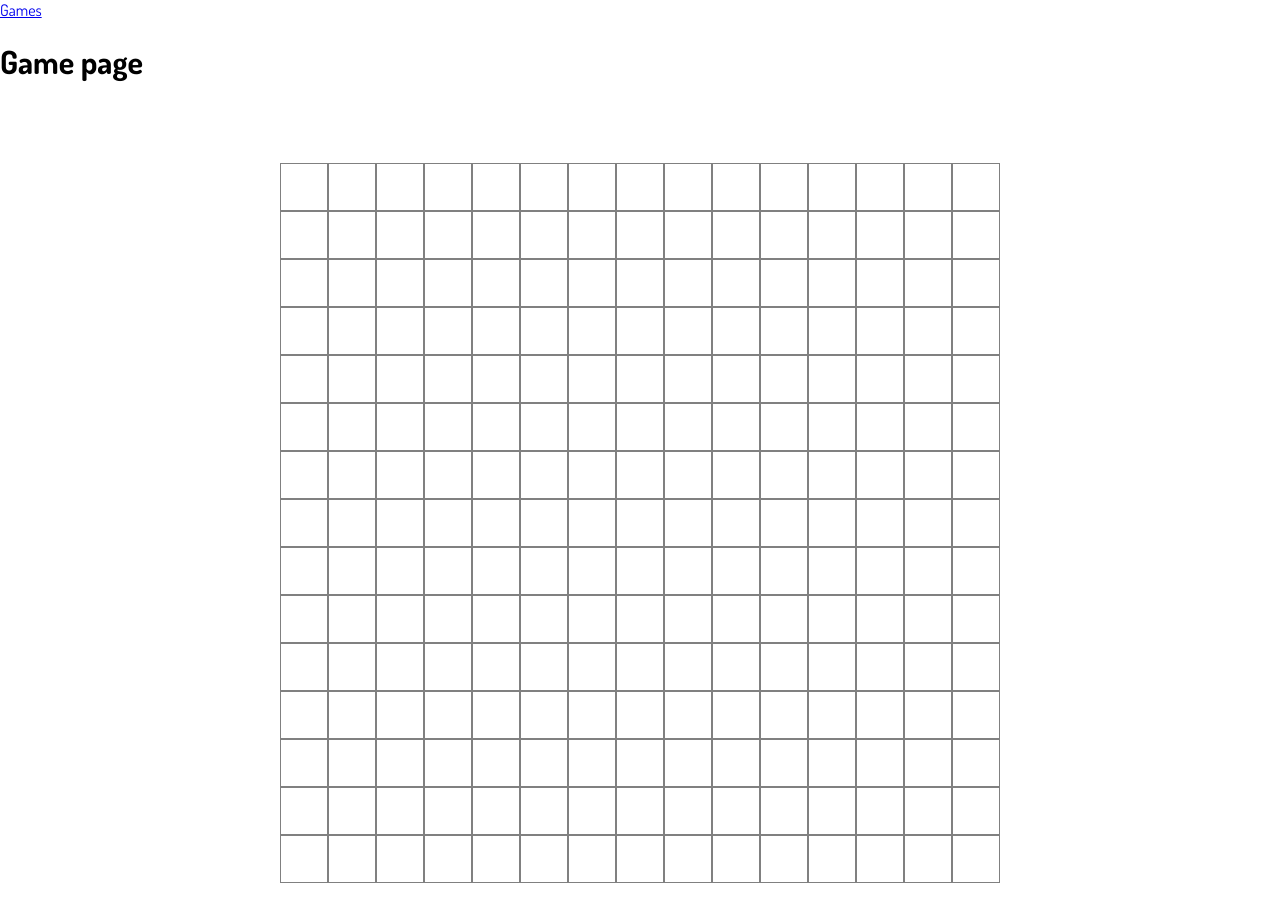
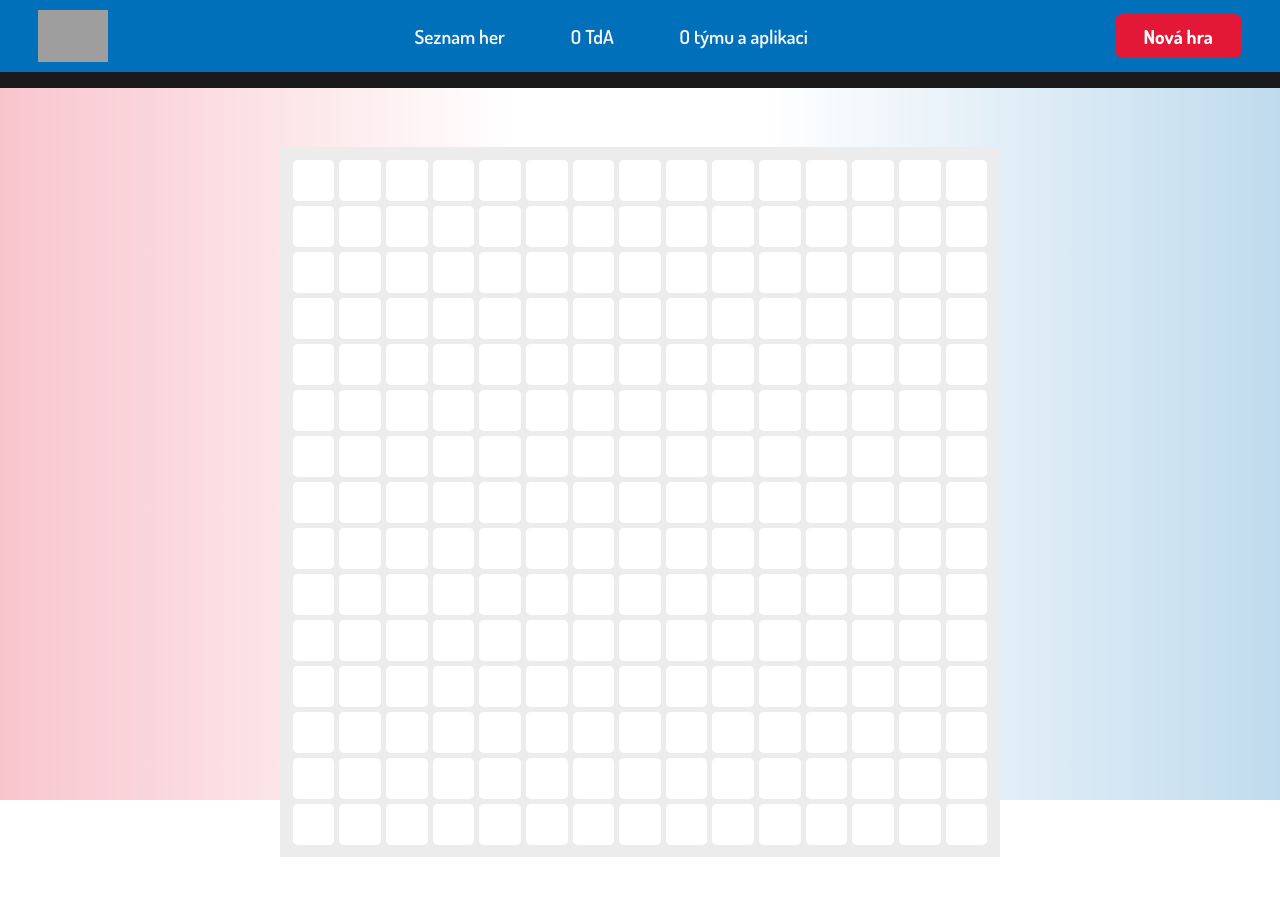
Before and after one commit to l-merta/TdA25-Buraci, a React (Vite) app in the folder client/: page /game in a window 1280 px wide. Shown: the top 922 px of the page. Built offline with nearby package versions, Linux system fonts and the light colour scheme; grey boxes are pictures that could not be loaded.

Commit message:
GameBoard design

```diff
--- a/client/src/components/Header.tsx
+++ b/client/src/components/Header.tsx
@@ -4,11 +4,11 @@ import { Link } from "react-router-dom";
 const Header = () => {
   return (
     <header>
-      <img src="/images/logos/Think-different-Academy_LOGO_oficialni-bile.png" alt="" />
+      <Link to="/"><img src="/images/logos/Think-different-Academy_LOGO_oficialni-bile.png" alt="" /></Link>
       <div className="actions">
-        <Link to="/game" className='button button-empty'>Seznam her</Link>
-        <Link to="/game" className='button button-empty'>O TdA</Link>
-        <Link to="/game" className='button button-empty'>O týmu a aplikaci</Link>
+        <Link to="/games" className='button button-empty'>Seznam her</Link>
+        <Link to="/think-different-academy" className='button button-empty'>O TdA</Link>
+        <Link to="/about-team" className='button button-empty'>O týmu a aplikaci</Link>
       </div>
       <Link to="/game" className='button button-red'>Nová hra</Link>
     </header>
--- a/client/src/pages/Game.tsx
+++ b/client/src/pages/Game.tsx
@@ -1,13 +1,17 @@
-import { Link } from "react-router-dom";
+//import { Link } from "react-router-dom";
 
+import Header from "./../components/Header";
 import GameBoard from "./../components/GameBoard";
 
 const Game = () => {
   return (
     <>
-      <Link to="/games">Games</Link>
-      <h1>Game page</h1>
-      <GameBoard size={15} />
+      <Header />
+      <div className="bg-grad"></div>
+      <div className="main-game">
+        {/* <Link to="/games">Games</Link> */}
+        <GameBoard size={15} />
+      </div>
     </>
   )
 }
--- a/client/src/pages/Home.tsx
+++ b/client/src/pages/Home.tsx
@@ -4,7 +4,7 @@ import { Link } from "react-router-dom";
 
 import Effect from './../components/Effect';
 import Header from './../components/Header';
-import Footer from './../components/Footer';
+//import Footer from './../components/Footer';
 
 function App() {
   return (
--- a/client/src/styles/game.css
+++ b/client/src/styles/game.css
@@ -1,3 +1,8 @@
+.main-game {
+  position: relative;
+  top: var(--header-h);
+}
+
 .game-board-container {
   width: 45rem;
   margin: 0 auto;
@@ -11,15 +16,18 @@
   text-align: center;
 }
 .game-board-container .game-board {
-  aspect-ratio: 1/1;
+  background-color: var(--c10);
   width: 100%;
   max-width: 45rem;
   margin: 0 auto;
+  padding: 0.8rem;
   display: grid;
+  gap: 5px;
 }
 .game-board-container .game-board .field {
+  background-color: var(--c4);
   font: 600 2rem var(--f1);
-  border: 1px solid gray;
+  border-radius: 0.3rem;
   cursor: pointer;
   display: flex;
   justify-content: center;
--- a/client/src/styles/game.scss
+++ b/client/src/styles/game.scss
@@ -1,3 +1,7 @@
+.main-game {
+    position: relative;
+    top: var(--header-h);
+}
 .game-board-container {
   width: 45rem;
   margin: 0 auto;
@@ -11,17 +15,20 @@
       text-align: center;
   }
   .game-board {
-      //background-color: red;
-      aspect-ratio: 1/1;
+      background-color: var(--c10);
+      //aspect-ratio: 1/1;
       width: 100%;
       max-width: 45rem;
       margin: 0 auto;
+      padding: 0.8rem;
       display: grid;
-      //grid-template-columns: repeat(var(--size), 1fr);
+      gap: 5px;
 
       .field {
+        background-color: var(--c4);
         font: 600 2rem var(--f1);
-          border: 1px solid gray;
+        //border: 3px solid var(--c10);
+        border-radius: 0.3rem;
         cursor: pointer;
         display: flex;
         justify-content: center;
--- a/client/src/styles/index.css
+++ b/client/src/styles/index.css
@@ -8,7 +8,7 @@
   --c7: #395A9A;
   --c8: #724479;
   --c9: #AB2E58;
-  --c10: #dddddd;
+  --c10: #ececec;
   --c-warn: rgb(247, 66, 66);
 
   --f1: "Dosis";
--- a/client/src/styles/main.css
+++ b/client/src/styles/main.css
@@ -29,6 +29,8 @@ header img {
 }
 header a {
   height: 100%;
+  display: flex;
+  align-items: center;
 }
 header .actions {
   display: flex;
@@ -80,7 +82,7 @@ main nav {
   margin: 0 auto;
   display: flex;
   justify-content: center;
-  align-items: center;
+  align-items: start;
   gap: 2rem;
 }
 .sec-ai .s1 {
--- a/client/src/styles/main.scss
+++ b/client/src/styles/main.scss
@@ -29,6 +29,8 @@ header {
     }
     a {
         height: 100%;
+        display: flex;
+        align-items: center;
     }
     .actions {
         display: flex;
@@ -81,7 +83,7 @@ main {
     margin: 0 auto;
     display: flex;
     justify-content: center;
-    align-items: center;
+    align-items: start;
     gap: 2.0rem;
 
     .s1 {
```
Also changed, not shown: 2 other files (tests, documents, lock files or other folders). Lines whose indentation alone changed are shown as unchanged.
